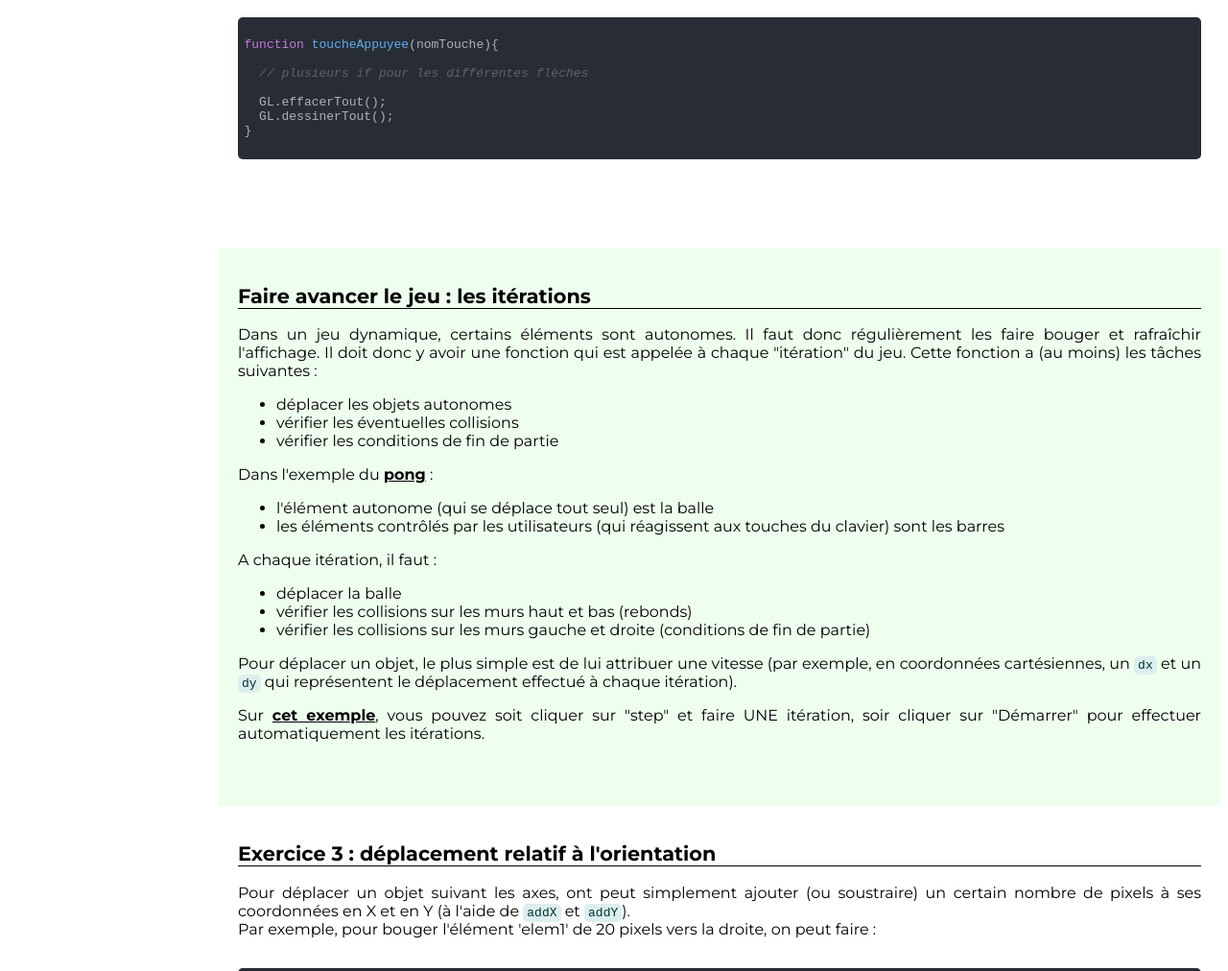
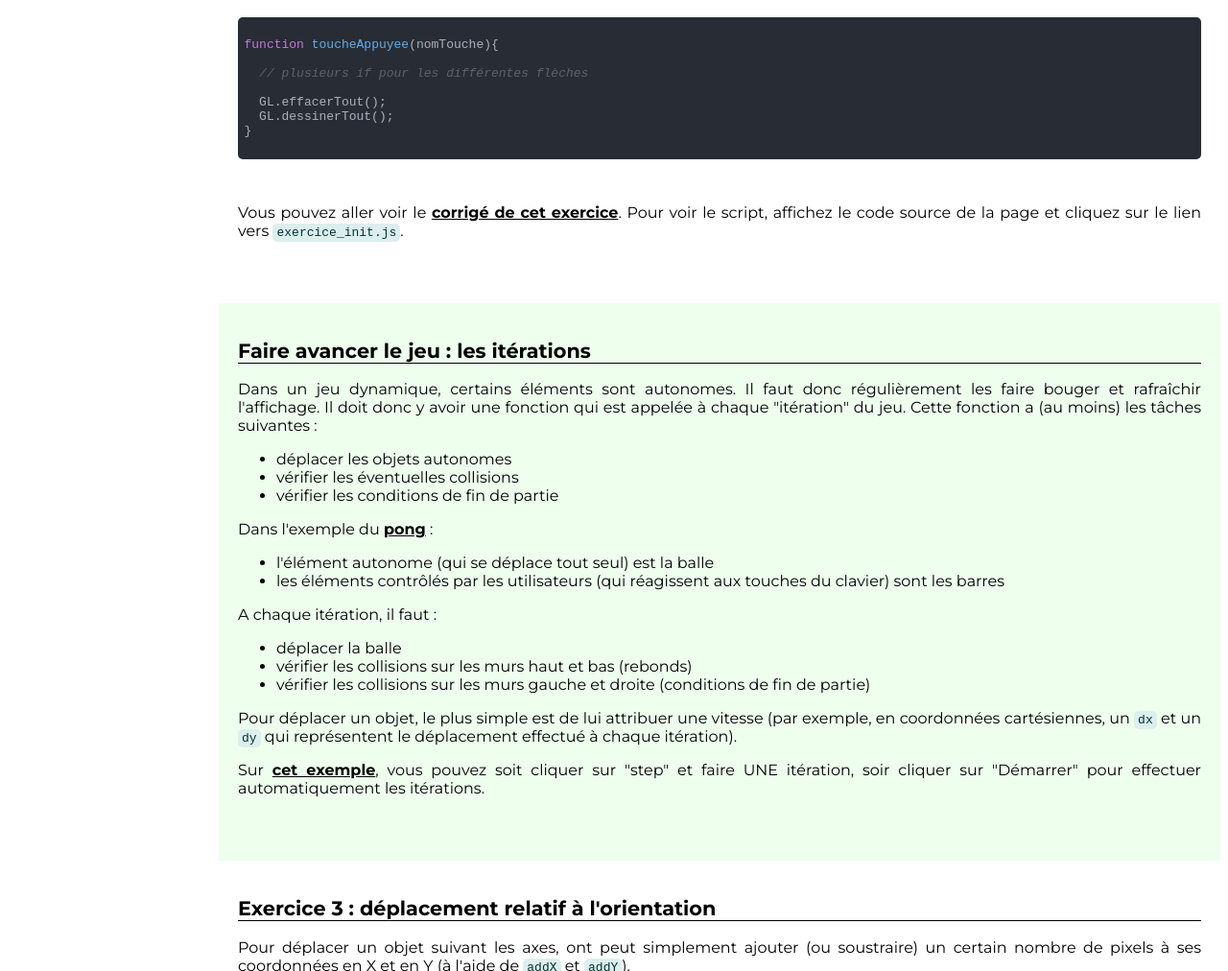
Before and after one commit to xdutoit/gamelib, a plain HTML site: page index.html in a window 1280 px wide. Shown: the part 6534-7546 px from the top of the page at 96% size. Drawn offline with Linux system fonts and the light colour scheme.

Commit message:
0.5.1
ajout du corrigé

```diff
--- a/index.html
+++ b/index.html
@@ -318,6 +318,9 @@ function toucheAppuyee(nomTouche){
 }
         </code>
       </pre>
+      <p>
+        Vous pouvez aller voir le <a href="exercice_touche.html" target="_blank">corrigé de cet exercice</a>. Pour voir le script, affichez le code source de la page et cliquez sur le lien vers <code>exercice_init.js</code>.
+      </p>
 
     </section>
 
```
